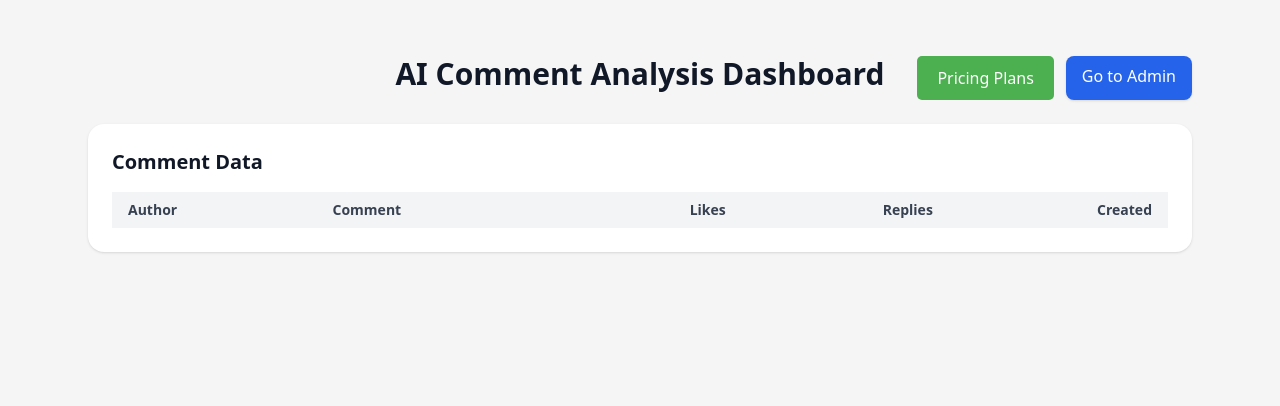
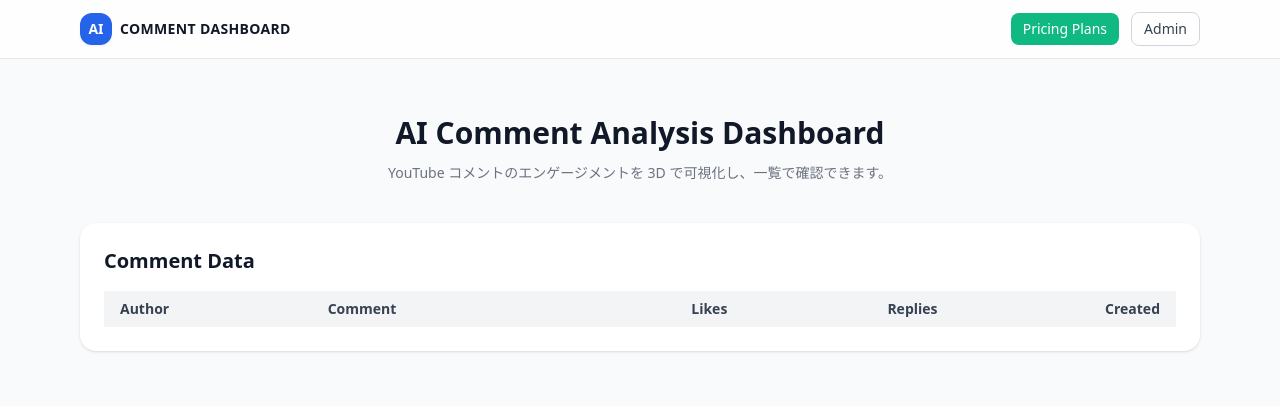
Before and after one commit to t-sasaki1124/django_ai_dashboard, a Django app: page / in a window 1280 px wide. Shown: the top 406 px of the page. Run offline with Django 4.2, Linux system fonts and the light colour scheme; data that the repository does not hold is empty; some libraries are stand-ins or nearby versions.

Commit message:
下のPricing Planを消す

```diff
--- a/myapp/templates/base.html
+++ b/myapp/templates/base.html
@@ -22,8 +22,8 @@
 
             <!-- 右側リンク群 -->
             <nav class="flex items-center gap-3 text-sm">
-                <a href="/" class="px-3 py-1.5 rounded-lg hover:bg-blue-50 text-gray-700 hover:text-blue-700 transition">
-                    Home
+                <a href="/pricing/" class="px-3 py-1.5 rounded-lg bg-emerald-500 text-white hover:bg-emerald-600 transition">
+                    Pricing Plans
                 </a>
                 <a href="/admin/" class="px-3 py-1.5 rounded-lg border border-gray-300 text-gray-700 hover:border-blue-500 hover:text-blue-700 hover:bg-blue-50 transition">
                     Admin
--- a/myapp/templates/index.html
+++ b/myapp/templates/index.html
@@ -1,34 +1,20 @@
-<!DOCTYPE html>
-<html lang="en">
-  <head>
-    <meta charset="UTF-8" />
-    <meta name="viewport" content="width=device-width, initial-scale=1.0" />
-    <title>AI Comment Analysis Dashboard</title>
-    <script src="https://cdn.tailwindcss.com"></script>
-    <style>
-      body { background-color: #f5f5f5; }
-    </style>
-  </head>
-  <body class="text-gray-900">
-    <div class="max-w-6xl mx-auto py-10 px-6">
-        <header class="mb-8 relative">
-            <!-- Go to Admin ボタンを右上に配置 -->
-            <div class="absolute top-0 right-0 flex gap-3">
-              <a href="/pricing/" style="padding:10px 20px; background:#4CAF50; color:white; border-radius:5px;">
-                Pricing Plans
-              </a>
-              <a href="/admin/"
-                 class="px-4 py-2 bg-blue-600 text-white rounded-lg shadow hover:bg-blue-700 transition">
-                Go to Admin
-              </a>
-            </div>
+{% extends "base.html" %}
 
-            <!-- タイトル中央配置 -->
-            <h1 class="text-3xl font-bold text-center mt-4">
+{% block title %}AI Comment Analysis Dashboard{% endblock %}
+
+{% block content %}
+
+<div class="max-w-6xl mx-auto py-8 px-4">
+
+  <!-- ヘッダーセクション（Pricing Plans ボタンのみ） -->
+  <header class="mb-10 text-center">
+    <h1 class="text-3xl font-bold mb-3 text-gray-900">
       AI Comment Analysis Dashboard
     </h1>
+    <p class="text-sm text-gray-500 mb-6">
+      YouTube コメントのエンゲージメントを 3D で可視化し、一覧で確認できます。
+    </p>
   </header>
-
 
   {% if graphic_3d %}
   <div class="flex justify-center mb-10">
@@ -61,6 +47,7 @@
       </tbody>
     </table>
   </section>
+
 </div>
-  </body>
-</html>
+
+{% endblock %}
```
Lines whose indentation alone changed are shown as unchanged.
